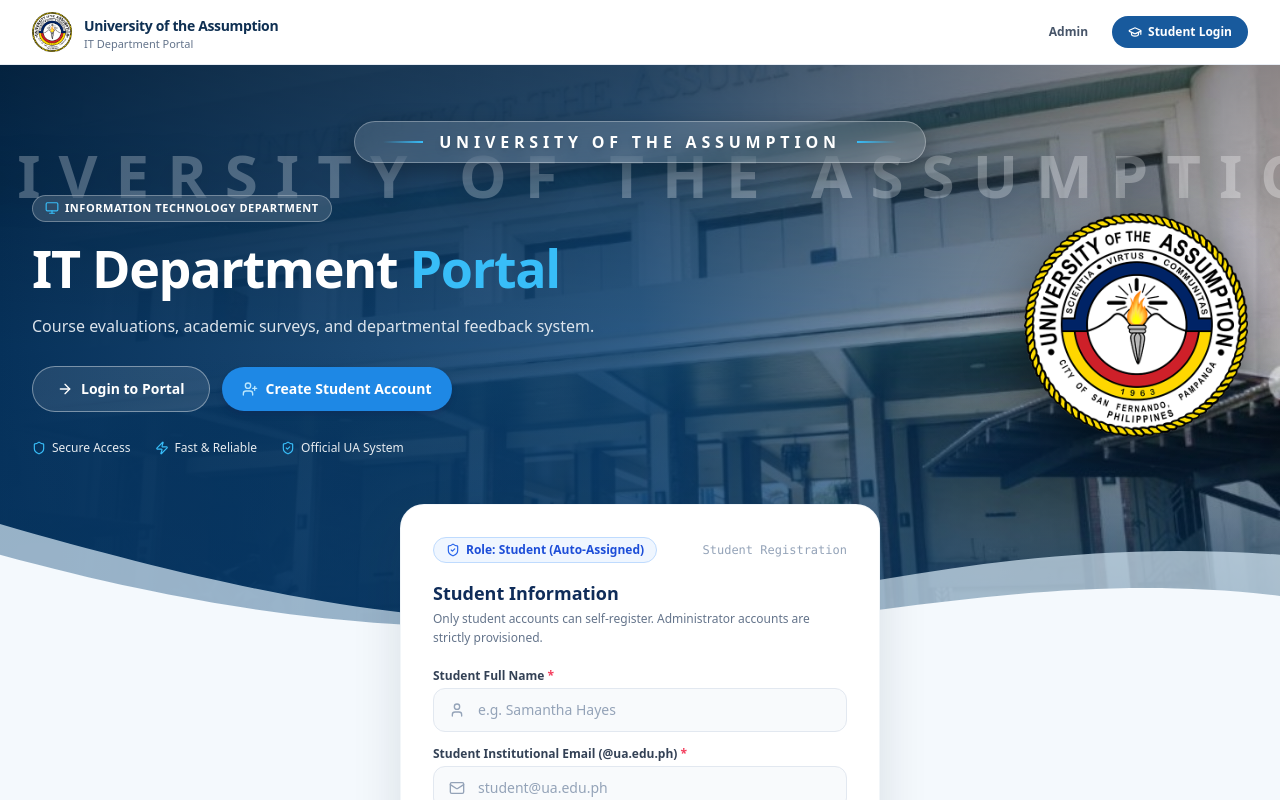
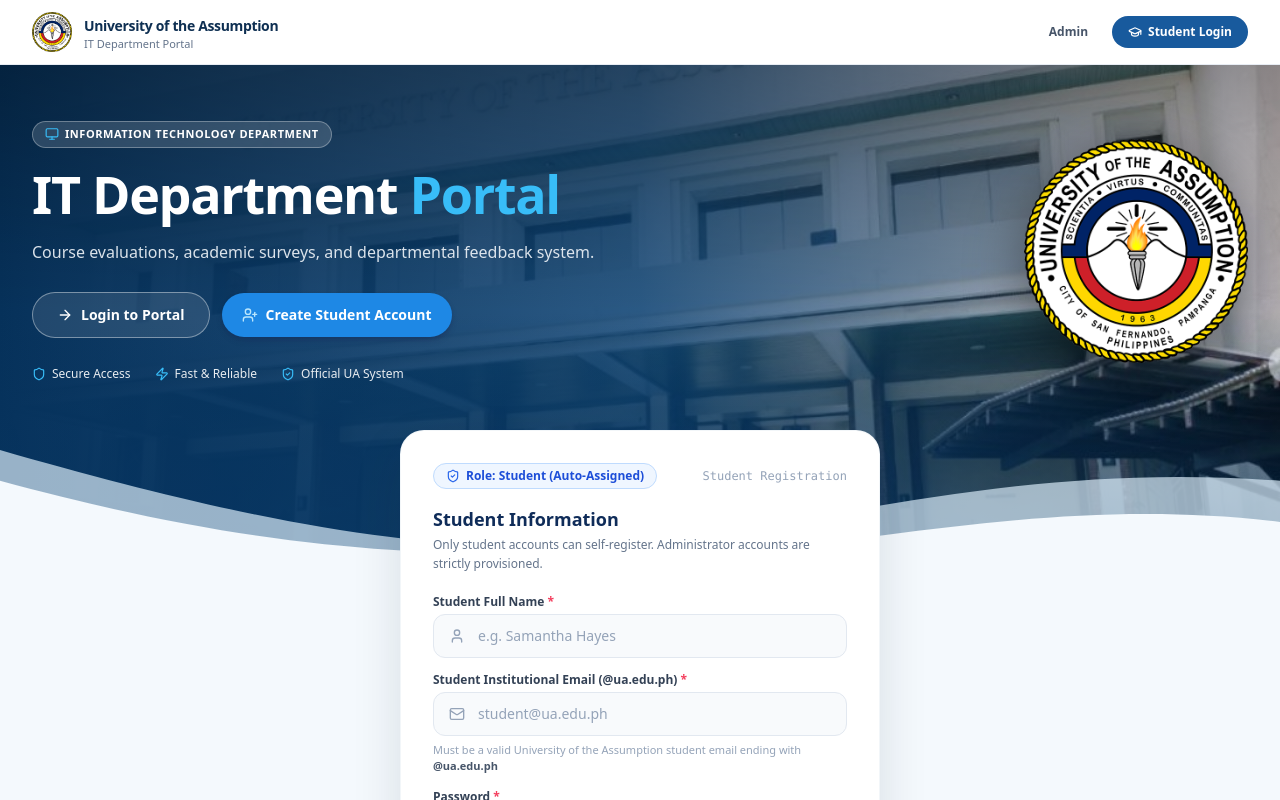
Before and after one commit to marksunga/SURVEY-SYSTEM-, a Next.js app: page /student/register in a window 1280 px wide. Shown: the top 800 px of the page. Built offline with nearby package versions, Linux system fonts and the light colour scheme.

Commit message:
fix(ui): remove the two centered University of the Assumption overlays from login, registration, and student/admin dashboards

```diff
--- a/app/(dashboard)/admin/dashboard/page.tsx
+++ b/app/(dashboard)/admin/dashboard/page.tsx
@@ -61,13 +61,6 @@ export default async function AdminDashboardPage() {
           {/* Deep Navy/Blue Atmospheric Gradient Overlay */}
           <div className="absolute inset-0 bg-gradient-to-r from-[#071E36] via-[#0C2F55]/95 to-[#0A2644]/75 mix-blend-multiply" />
           <div className="absolute inset-0 bg-gradient-to-b from-black/20 via-transparent to-black/40" />
-
-          {/* Diagonal Stone Watermark Texture */}
-          <div className="absolute inset-0 flex items-center justify-center opacity-10 pointer-events-none select-none">
-            <span className="text-4xl sm:text-6xl lg:text-7xl font-extrabold tracking-widest text-white uppercase transform -rotate-12 whitespace-nowrap">
-              UNIVERSITY OF THE ASSUMPTION
-            </span>
-          </div>
         </div>
 
         {/* Hero Content */}
--- a/app/(dashboard)/student/dashboard/page.tsx
+++ b/app/(dashboard)/student/dashboard/page.tsx
@@ -65,13 +65,6 @@ export default async function StudentDashboardPage() {
           {/* Deep Navy/Blue Atmospheric Gradient Overlay */}
           <div className="absolute inset-0 bg-gradient-to-r from-[#071E36] via-[#0C2F55]/95 to-[#0A2644]/75 mix-blend-multiply" />
           <div className="absolute inset-0 bg-gradient-to-b from-black/20 via-transparent to-black/40" />
-
-          {/* Diagonal Stone Watermark Texture */}
-          <div className="absolute inset-0 flex items-center justify-center opacity-10 pointer-events-none select-none">
-            <span className="text-4xl sm:text-6xl lg:text-7xl font-extrabold tracking-widest text-white uppercase transform -rotate-12 whitespace-nowrap">
-              UNIVERSITY OF THE ASSUMPTION
-            </span>
-          </div>
         </div>
 
         {/* Hero Content */}
--- a/app/student/register/page.tsx
+++ b/app/student/register/page.tsx
@@ -238,28 +238,10 @@ export default function StudentRegisterPage() {
 
           {/* Subtle top & bottom shadow gradient */}
           <div className="absolute inset-0 bg-gradient-to-b from-black/30 via-transparent to-[#073663]/60" />
-
-          {/* Architectural Lintel Watermark Across Center Horizon matching Building Reference */}
-          <div className="absolute inset-x-0 top-12 sm:top-16 md:top-20 flex items-center justify-center opacity-25 pointer-events-none select-none px-4">
-            <span className="text-xl sm:text-3xl md:text-5xl lg:text-6xl font-black tracking-[0.18em] sm:tracking-[0.25em] md:tracking-[0.3em] text-white uppercase whitespace-nowrap drop-shadow-[0_4px_16px_rgba(0,0,0,0.8)] text-center">
-              UNIVERSITY OF THE ASSUMPTION
-            </span>
-          </div>
         </div>
 
         {/* Hero Content Container */}
         <div className="relative z-10 max-w-7xl mx-auto px-4 sm:px-6 lg:px-8">
-          {/* Prominent Architectural Lintel Header - Exact Center */}
-          <div className="w-full flex justify-center mb-6 sm:mb-8 pointer-events-none select-none">
-            <div className="inline-flex items-center gap-2 sm:gap-4 px-4 sm:px-7 py-1.5 sm:py-2 rounded-full bg-white/15 border border-white/30 backdrop-blur-md shadow-[0_8px_25px_rgba(0,0,0,0.3)]">
-              <div className="h-0.5 w-4 sm:w-10 bg-gradient-to-r from-transparent to-[#38BDF8]" />
-              <span className="text-[11px] xs:text-xs sm:text-sm md:text-base font-black tracking-[0.16em] sm:tracking-[0.25em] md:tracking-[0.3em] text-white uppercase drop-shadow-md whitespace-nowrap text-center">
-                UNIVERSITY OF THE ASSUMPTION
-              </span>
-              <div className="h-0.5 w-4 sm:w-10 bg-gradient-to-l from-transparent to-[#38BDF8]" />
-            </div>
-          </div>
-
           <div className="grid grid-cols-1 lg:grid-cols-12 gap-8 items-center">
             {/* Left Column: Heading, Subtitle, Actions, Badges */}
             <div className="lg:col-span-8 space-y-4 sm:space-y-5 text-center lg:text-left flex flex-col items-center lg:items-start">
--- a/components/auth/UALoginPortal.tsx
+++ b/components/auth/UALoginPortal.tsx
@@ -233,28 +233,10 @@ export function UALoginPortal({ initialRole = 'STUDENT' }: UALoginPortalProps) {
 
           {/* Subtle top & bottom shadow gradient */}
           <div className="absolute inset-0 bg-gradient-to-b from-black/30 via-transparent to-[#073663]/60" />
-
-          {/* Architectural Lintel Watermark Across Center Horizon matching Building Reference */}
-          <div className="absolute inset-x-0 top-12 sm:top-16 md:top-20 flex items-center justify-center opacity-25 pointer-events-none select-none px-4">
-            <span className="text-xl sm:text-3xl md:text-5xl lg:text-6xl font-black tracking-[0.18em] sm:tracking-[0.25em] md:tracking-[0.3em] text-white uppercase whitespace-nowrap drop-shadow-[0_4px_16px_rgba(0,0,0,0.8)] text-center">
-              UNIVERSITY OF THE ASSUMPTION
-            </span>
-          </div>
         </div>
 
         {/* Hero Content Container */}
         <div className="relative z-10 max-w-7xl mx-auto px-4 sm:px-6 lg:px-8">
-          {/* Prominent Architectural Lintel Header - Exact Center */}
-          <div className="w-full flex justify-center mb-6 sm:mb-8 pointer-events-none select-none">
-            <div className="inline-flex items-center gap-2 sm:gap-4 px-4 sm:px-7 py-1.5 sm:py-2 rounded-full bg-white/15 border border-white/30 backdrop-blur-md shadow-[0_8px_25px_rgba(0,0,0,0.3)]">
-              <div className="h-0.5 w-4 sm:w-10 bg-gradient-to-r from-transparent to-[#38BDF8]" />
-              <span className="text-[11px] xs:text-xs sm:text-sm md:text-base font-black tracking-[0.16em] sm:tracking-[0.25em] md:tracking-[0.3em] text-white uppercase drop-shadow-md whitespace-nowrap text-center">
-                UNIVERSITY OF THE ASSUMPTION
-              </span>
-              <div className="h-0.5 w-4 sm:w-10 bg-gradient-to-l from-transparent to-[#38BDF8]" />
-            </div>
-          </div>
-
           <div className="grid grid-cols-1 lg:grid-cols-12 gap-8 items-center">
             {/* Left Column: Heading, Subtitle, Actions, Badges */}
             <div className="lg:col-span-8 space-y-4 sm:space-y-5 text-center lg:text-left flex flex-col items-center lg:items-start">
```
